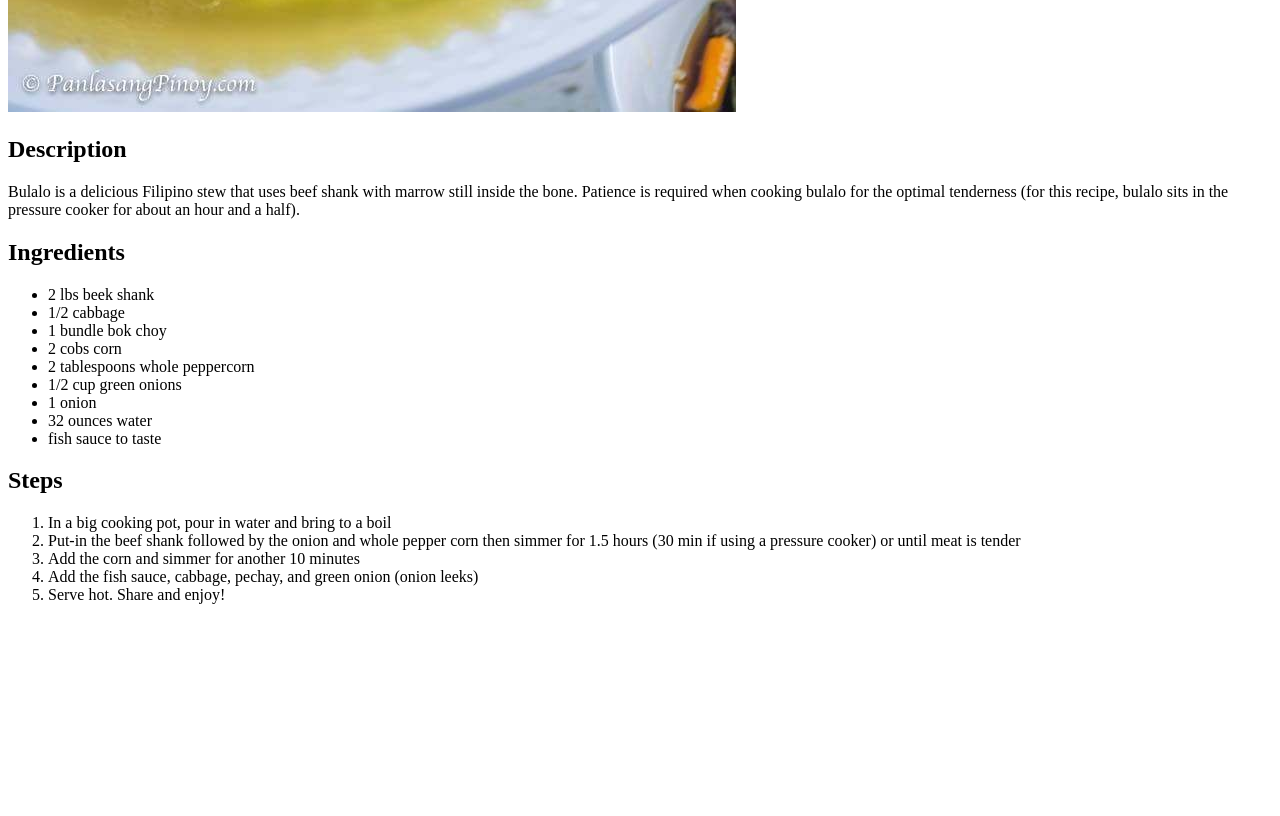
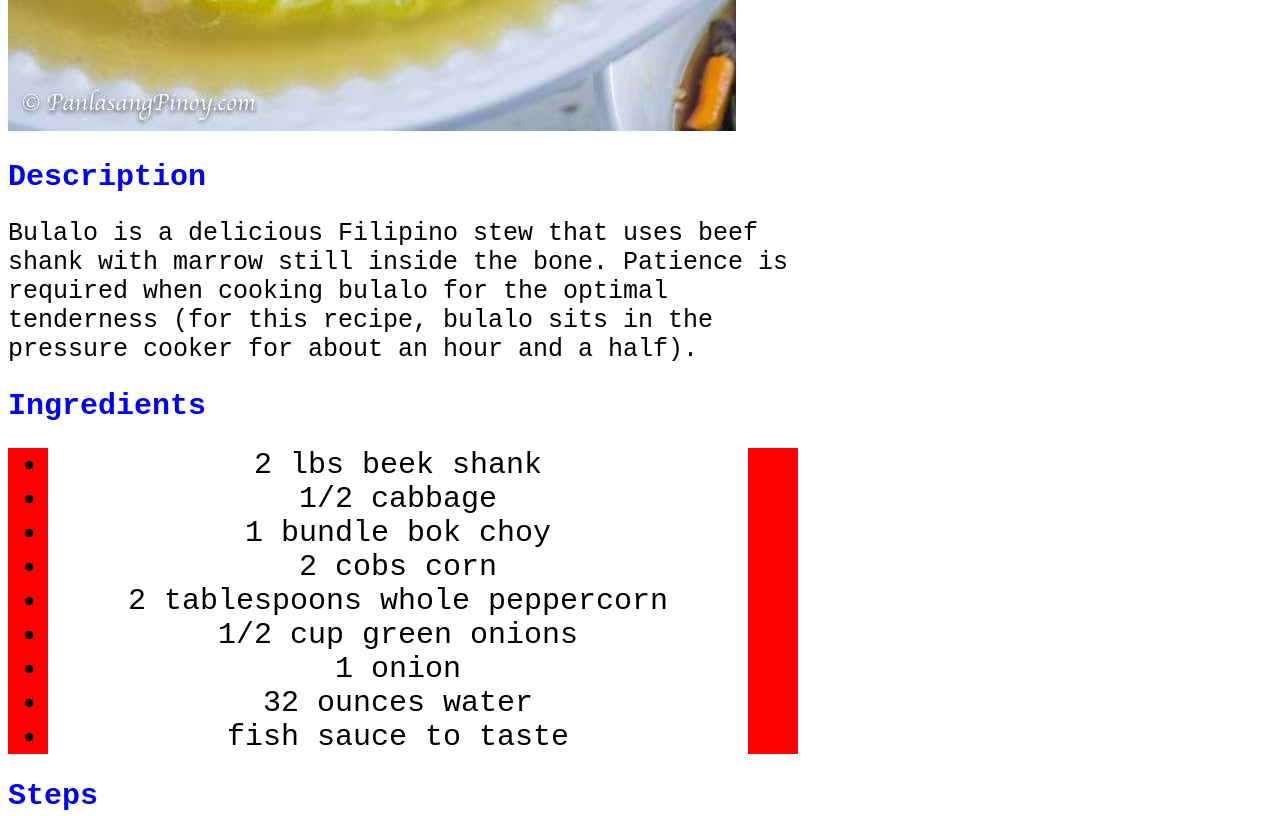
Before and after one commit to nappalion/odin-recipes, a plain HTML site: page recipes/bulalo.html in a window 1280 px wide. Shown: the part 1060-1876 px from the top of the page. Before the commit the page ends 1680 px from the top, so only its background shows below. Drawn offline with Linux system fonts and the light colour scheme.

Commit message:
Update CSS for pages

```diff
--- a/recipes/bulalo.html
+++ b/recipes/bulalo.html
@@ -2,6 +2,7 @@
     <head>
         <title>Bulalo Recipe</title>
         <meta charset="utf-8">
+        <link rel="stylesheet" href="../styles.css">
     </head>
     <body>
         <h1>Bulalo</h1>
@@ -26,7 +27,7 @@
             <li>fish sauce to taste</li>
         </ul>
         <h2>Steps</h2>
-        <ol>
+        <ol class="steps">
             <li>In a big cooking pot, pour in water and bring
                 to a boil
             </li>
--- /dev/null
+++ b/styles.css
@@ -0,0 +1,38 @@
+
+* {
+    font-family: 'Courier New', Courier, monospace;
+}
+
+p {
+    width: 800px;
+    font-size: 25px;
+}
+
+h1 {
+    color: red;
+    font-size: 40px;
+    text-decoration-line: underline;
+}
+
+h2 {
+    color: blue;
+    font-size: 30px;
+}
+
+ol, ul {
+    background: red;
+    width: 750px;
+}
+
+li {
+    width: 700px;
+    font-size: 30px;
+    background-color: white;
+    text-align: center;
+}
+
+.steps li{
+    width: 600px;
+    text-align: left;
+    margin-left: 50px;
+}
```
Also changed, not shown: index.html (+1 -0 lines), recipes/karekare.html (+2 -1 lines), recipes/sinigang.html (+2 -1 lines).
